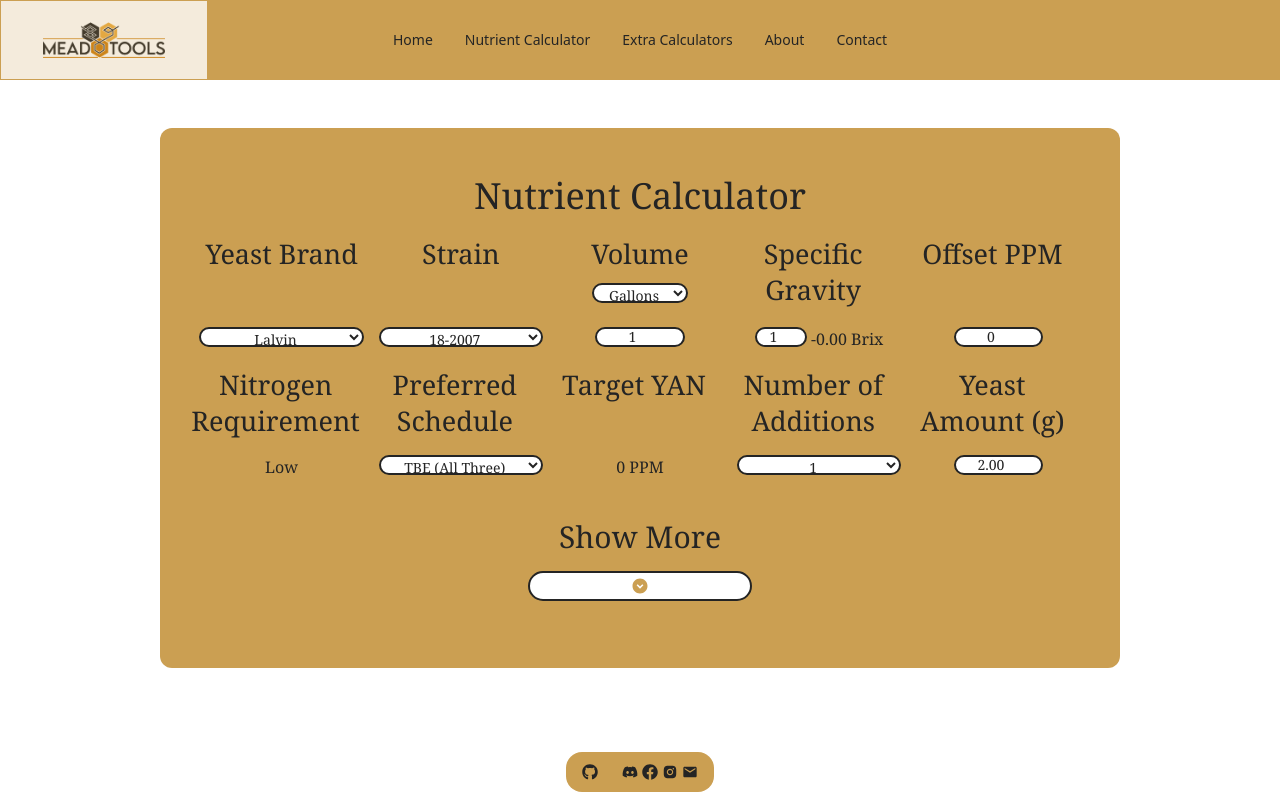
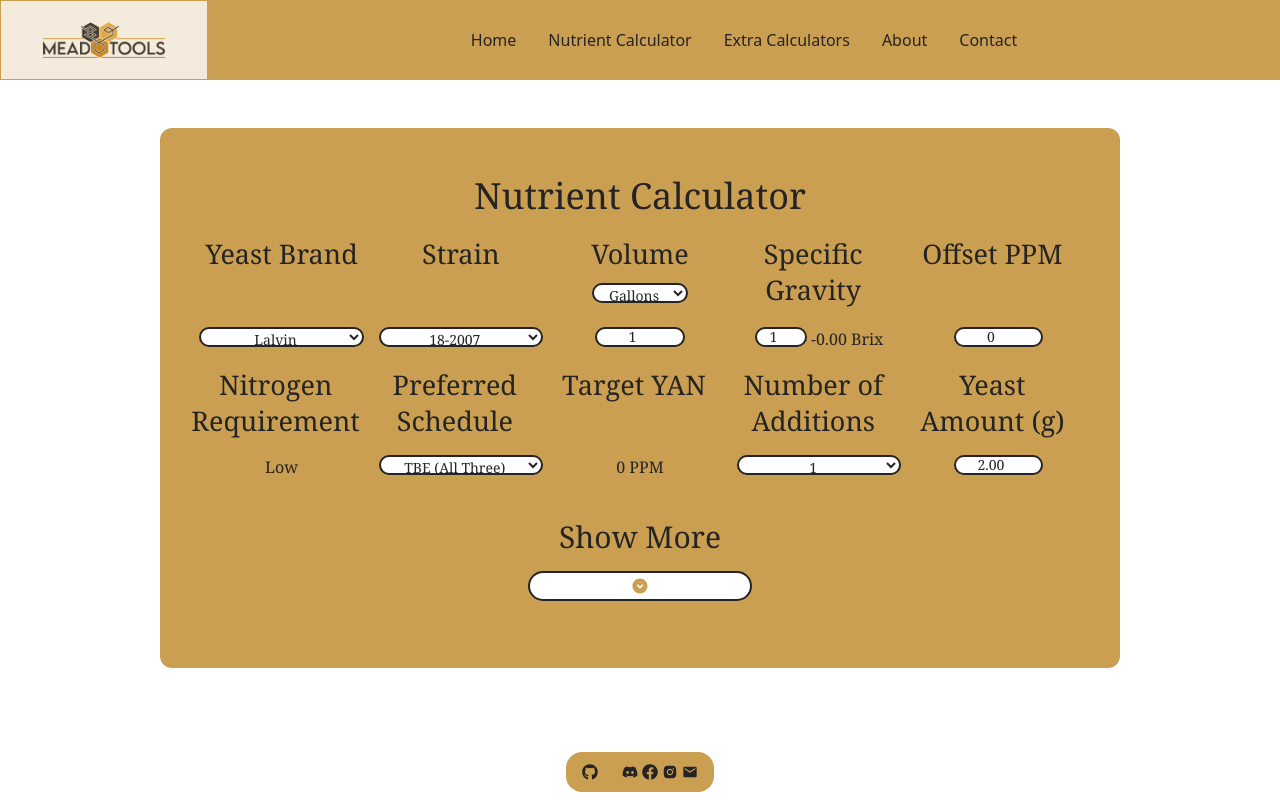
Before and after one commit to ljreaux/MeadTools-React, a React (Vite) app: page /NuteCalc in a window 1280 px wide. Built offline with nearby package versions, Linux system fonts and the light colour scheme; some icons are missing; the HTML template or start-up script is replaced by a standard one.

Commit message:
fixed navbar

```diff
--- a/src/components/Navbar.jsx
+++ b/src/components/Navbar.jsx
@@ -4,9 +4,9 @@ import logoOnly from "../assets/logoOnly.png";
 function Navbar() {
   return (
     <div className="h-20 sticky top-0 z-50">
-      <div className="w-screen h-full bg-sidebar flex justify-center items-center text-textColor text-xl">
+      <div className="w-screen h-full bg-sidebar flex justify-space-between items-center text-textColor text-xl text-center relative">
         <Link
-          className="bg-background w-[3rem] md:flex md:w-24 lg:w-52 h-full md:absolute md:left-0 border-[1px] border-sidebar hover:opacity-80 transition-all"
+          className="bg-background w-[3rem] md:flex md:w-24 lg:w-52 h-full left-0 border-[1px] border-sidebar hover:opacity-80 transition-all"
           to="/"
         >
           <span className="w-full h-full flex flex-col justify-center items-center">
@@ -18,27 +18,27 @@ function Navbar() {
             />
           </span>
         </Link>{" "}
-        <nav className="flex items-center justify-center text-sm text-center">
+        <nav className="flex items-center justify-center sm:text-[1rem] text-[.6rem] my-0 mx-auto">
           <NavLink
-            className="hover:text-background transition-colors sm:mx-4 mx-1"
+            className="hover:text-background transition-colors sm:mx-4 mx-[.125rem]"
             to="/"
           >
             Home
           </NavLink>
           <NavLink
-            className="hover:text-background transition-colors sm:mx-4 mx-1"
+            className="hover:text-background transition-colors sm:mx-4 mx-[.125rem] leading-[.9rem]"
             to="/NuteCalc/"
           >
             Nutrient Calculator
           </NavLink>
-          <div className="relative group flex flex-col">
+          <div className="extra_calc">
             <NavLink
-              className="hover:text-background transition-colors sm:mx-4 mx-1"
+              className="hover:text-background transition-colors sm:mx-4 mx-[.125rem]"
               to="/ExtraCalcs"
             >
               Extra Calculators
             </NavLink>
-            <div className="absolute grid translate-y-[29%] md:translate-y-[25%] h-fit w-full bg-sidebar rounded-xl opacity-0 group-hover:opacity-100 transition-all text-[10px] md:text-[1rem] border-[1px]  border-s-textColor">
+            <div className="extra_links">
               <Link to="/ExtraCalcs/" className="hover:text-background ">
                 ABV Calculator
               </Link>{" "}
@@ -59,7 +59,7 @@ function Navbar() {
               </Link>
               <Link
                 to="/ExtraCalcs/RefractometerCorrection"
-                className="px-2 hover:text-background "
+                className="hover:text-background "
               >
                 Refractometer Correction
               </Link>
@@ -78,13 +78,13 @@ function Navbar() {
             </div>
           </div>
           <NavLink
-            className="hover:text-background transition-colors sm:mx-4 mx-1"
+            className="hover:text-background transition-colors sm:mx-4 mx-[.125rem]"
             to="/about"
           >
             About
           </NavLink>
           <NavLink
-            className="hover:text-background transition-colors sm:mx-4 mx-1"
+            className="hover:text-background transition-colors sm:mx-4 mx-[.125rem]"
             to="/contact"
           >
             Contact
--- a/src/index.css
+++ b/src/index.css
@@ -118,3 +118,31 @@ p {
   left: 50%;
   transform: translate(-50%);
 }
+
+.extra_calc {
+  position: relative;
+  /* width: 100%; */
+  /* @apply relative flex flex-col; */
+}
+
+.extra_links {
+  position: absolute;
+  min-width: max-content;
+  left: 50%;
+  top: 65%;
+  transform: translate(-50%, 0);
+  display: none;
+  flex-direction: column;
+  padding-inline: 1em;
+  height: fit-content;
+  border-radius: .75em;
+  font-size: 10px;
+  margin-block: 1em;
+  background-color: hsl(var(--color-sidebar));
+  @apply md:text-[1em];
+
+}
+.extra_calc:hover .extra_links {
+  display: flex;
+  flex-direction: column;
+}
```
